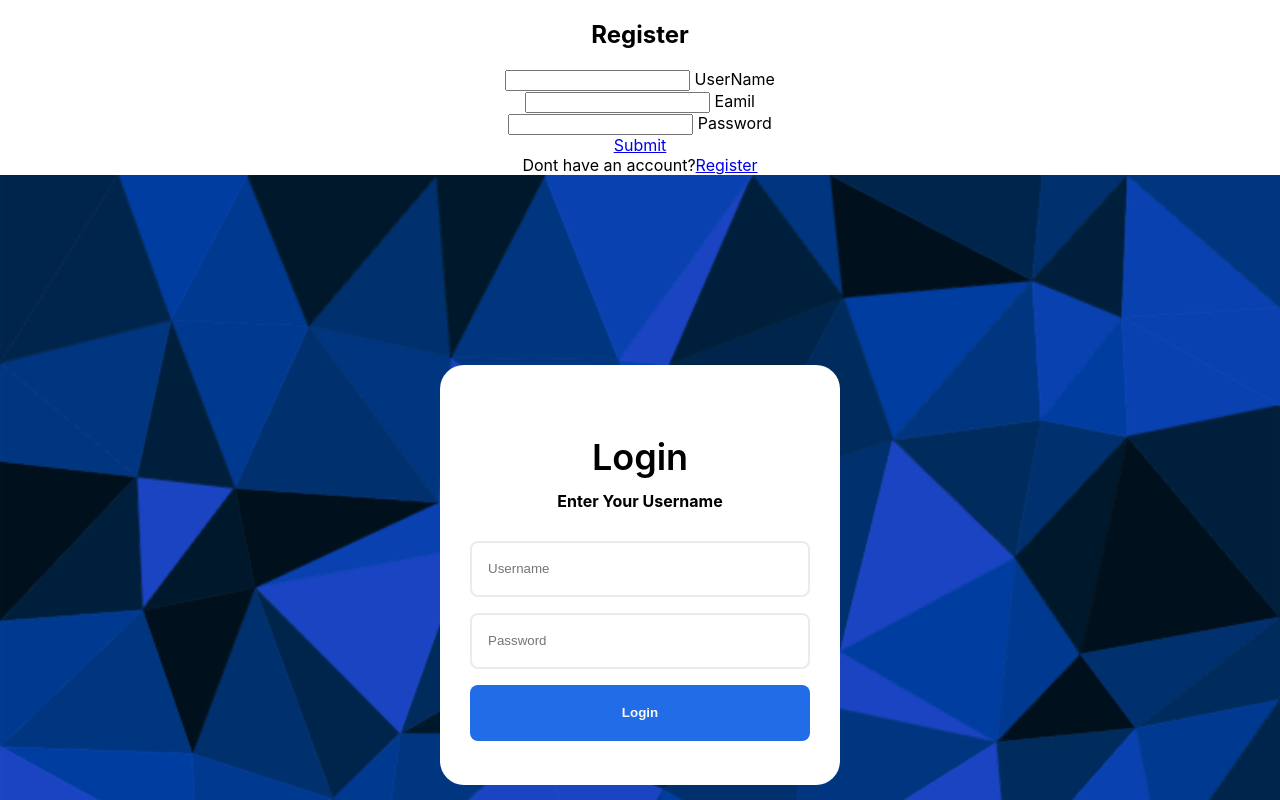
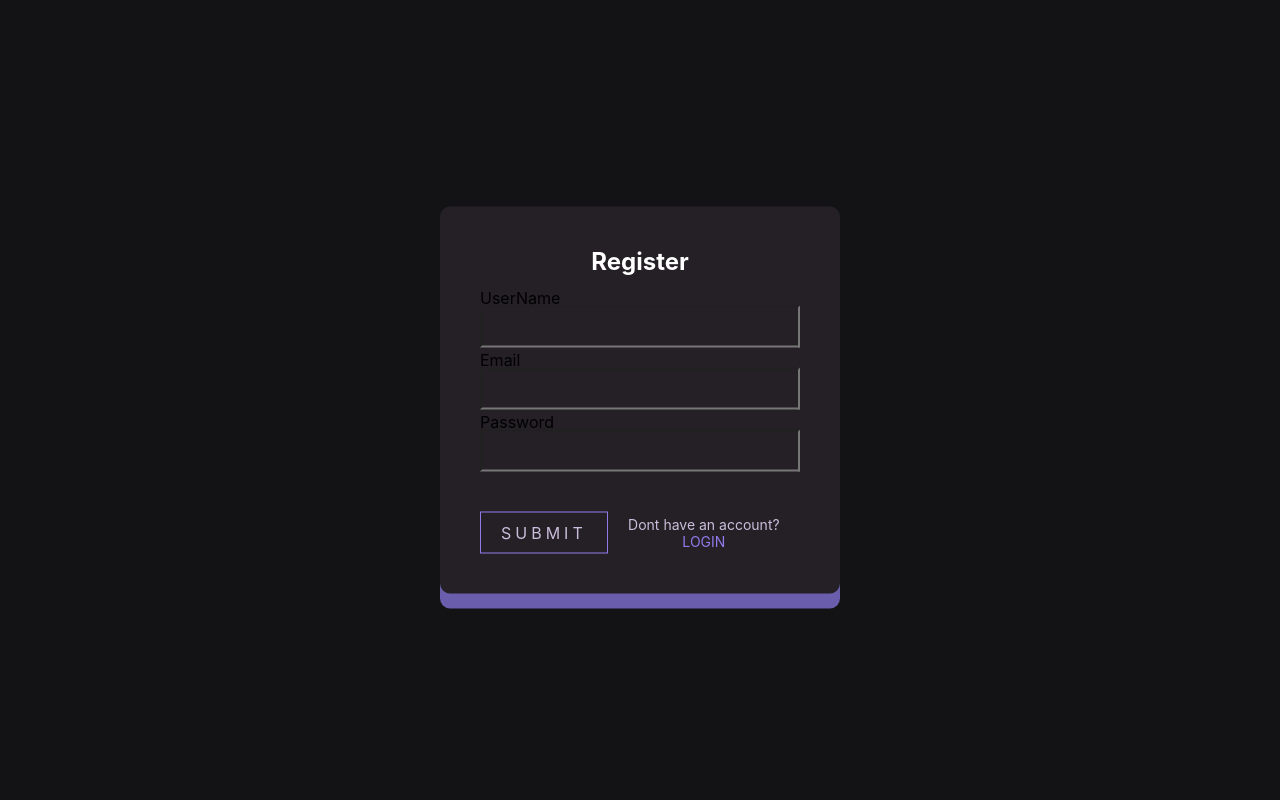
Before and after one commit to Msolmaz4/fullres, a React (Create React App) app in the folder client/: page / in a window 1280 px wide. Shown: the top 800 px of the page. Built offline with nearby package versions, Linux system fonts and the light colour scheme.

Commit message:
registerfertig

```diff
--- a/client/package.json
+++ b/client/package.json
@@ -9,6 +9,7 @@
     "react": "^18.2.0",
     "react-dom": "^18.2.0",
     "react-redux": "^8.0.5",
+    "react-router-dom": "^6.4.3",
     "react-scripts": "5.0.1",
     "redux-thunk": "^2.4.2",
     "web-vitals": "^2.1.4"
--- a/client/src/App.js
+++ b/client/src/App.js
@@ -1,15 +1,18 @@
+import "./App.css";
+import { BrowserRouter, Routes, Route } from "react-router-dom";
 
-import './App.css';
-
-import Login from './components/Login';
-import Register from './components/Register';
+import Login from "./components/Login";
+import Register from "./components/Register";
 
 function App() {
   return (
-    <div className="App">
-    <Register/>
-    <Login/>
-    </div>
+    <BrowserRouter>
+      <Routes>
+        <Route path="/login" element={<Login />} />
+        <Route path="/" element={<Register />} />
+        <Route path="*" element="malesef" />
+      </Routes>
+    </BrowserRouter>
   );
 }
 
--- a/client/src/components/Register.jsx
+++ b/client/src/components/Register.jsx
@@ -3,7 +3,8 @@ import './register.css'
 
 const Register = () => {
   return (
-    <div className='register-box'>
+    <div className='register1'>
+<div className='register-box'>
         <h2>Register</h2>
         <form >
             <div className='user-box'>
@@ -12,7 +13,7 @@ const Register = () => {
             </div>
             <div className='user-box'>
                 <input type='email' name='' required />
-                <label > Eamil</label>
+                <label > Email</label>
             </div>
             <div className='user-box'>
                 <input type='password' name='' required />
@@ -22,7 +23,7 @@ const Register = () => {
                 <a id='submit' href='.//'>Submit</a>
                 <div id='register'>
                     Dont have an account?
-                    <a href=".////">Register</a>
+                    <a href=".////">LOGIN</a>
                 </div>
 
             </div>
@@ -31,6 +32,8 @@ const Register = () => {
 
 
     </div>
+    </div>
+
   )
 }
 
--- a/client/src/components/register.css
+++ b/client/src/components/register.css
@@ -0,0 +1,88 @@
+*{
+    box-sizing: border-box;
+}
+.register1{
+    background: #131315;
+    font-family: var (--font-style);
+    height: 100vh;
+}
+.register-box {
+    position: absolute;
+    top: 50%;
+    left: 50%;
+    width: 400px;
+    padding: 40px;
+    transform: translate(-50%,-50%);
+    background: #242026;
+    box-shadow: 0 15px rgba(143,124,236,0.7);
+    border-radius: 10px;
+
+}
+.register-box h2{
+    margin: 0 0 30px;
+    padding: 0;
+    color: #fff;
+    text-align: center;
+
+}
+.register-box .user-box input{
+    position: relative;
+    width: 100%;
+    padding: 10px 0;
+    font-size: 16px;
+    margin-bottom: 1px solid #fff;
+    outline: none;
+    background: transparent;
+}
+.register-box .user-box label{
+    position: relative;
+    left: 0;
+    top: -60px;
+    padding: 10px 0;
+    font-size: 16px;
+    pointer-events: none;
+    transition: .5s;
+}
+.register-box .user-box input:focus~label,
+.register-box .user-box input:valid~label{
+    top: -85px;
+    left: 0;
+    color: #8f7cec;
+    font-size: 12px;
+}
+#submit{
+    padding: 10px 20px;
+    color: #CBBDDB;
+    font-size: 16px;
+    text-decoration: none;
+    text-transform: uppercase;
+    overflow: hidden;
+    transition: .5s;
+    letter-spacing: 4px;
+    border: 1px solid #8f7cec;
+
+}
+#submit:hover{
+    background: #8f7cec;
+    color: #fff;
+    border-radius: 5px;
+    box-shadow: 0 0 5px #8f7cec, 0 0 25px #8f7cec,0 0 50px #8f7cec,0 0 100px #8f7cec;
+}
+.button-form{
+    display: flex;
+    flex-direction: row;
+    margin-top: 20px;
+}
+#register{
+    font-size: 14px;
+    text-decoration: none;
+    color: #cbbddb;
+    margin: auto;
+    width: 60%;
+    text-align: center;
+}
+#register a{
+    margin: auto;
+    color: #8f7cec;
+    text-decoration: none;
+}
```
Also changed, not shown: 1 other file (tests, documents, lock files or other folders).
